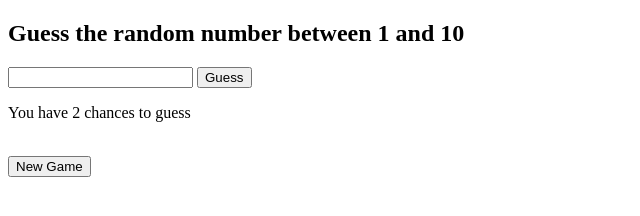
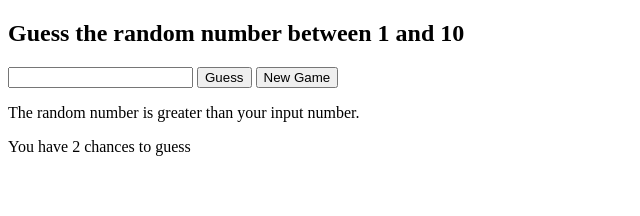
Before and after one commit to TN-Master/Ransom-Number-Guessing-Game-, a plain HTML site: page index.html in a window 1280 px wide. Both pictures are taken after a click on the button "Guess". Shown: the whole page, without its empty margins (0-640 px from the left). Drawn offline with Linux system fonts and the light colour scheme.

Commit message:
update 1

```diff
--- a/app.js
+++ b/app.js
@@ -1,6 +1,7 @@
 let random = Math.floor((Math.random() * 10) + 1);
 console.log(random);
 
+let hint = document.getElementById("hint");
 let message = document.getElementById("message");
 
 let count = 3;
@@ -14,6 +15,11 @@ function guessFu() {
         newGame();
     } else {
         count--;
+        if (random>input) {
+            hint.innerHTML = "The random number is greater than your input number.";
+        }else {
+            hint.innerHTML = "The random number is less than your input number."
+        }
         message.innerHTML = "You have "+count+" chances to guess";
     }
 
--- a/index.html
+++ b/index.html
@@ -12,9 +12,9 @@
     <h2>Guess the random number between 1 and 10</h2>
     <input type="number" id="guess">
     <button onclick="guessFu()">Guess</button>
-    <p id="message"></p>
-    <br>
     <button onclick="newGame()">New Game</button>
+    <p id="hint"></p>
+    <p id="message">You have 3 chances to guess</p>
 
     <script src="app.js"></script>
 </body>
```
